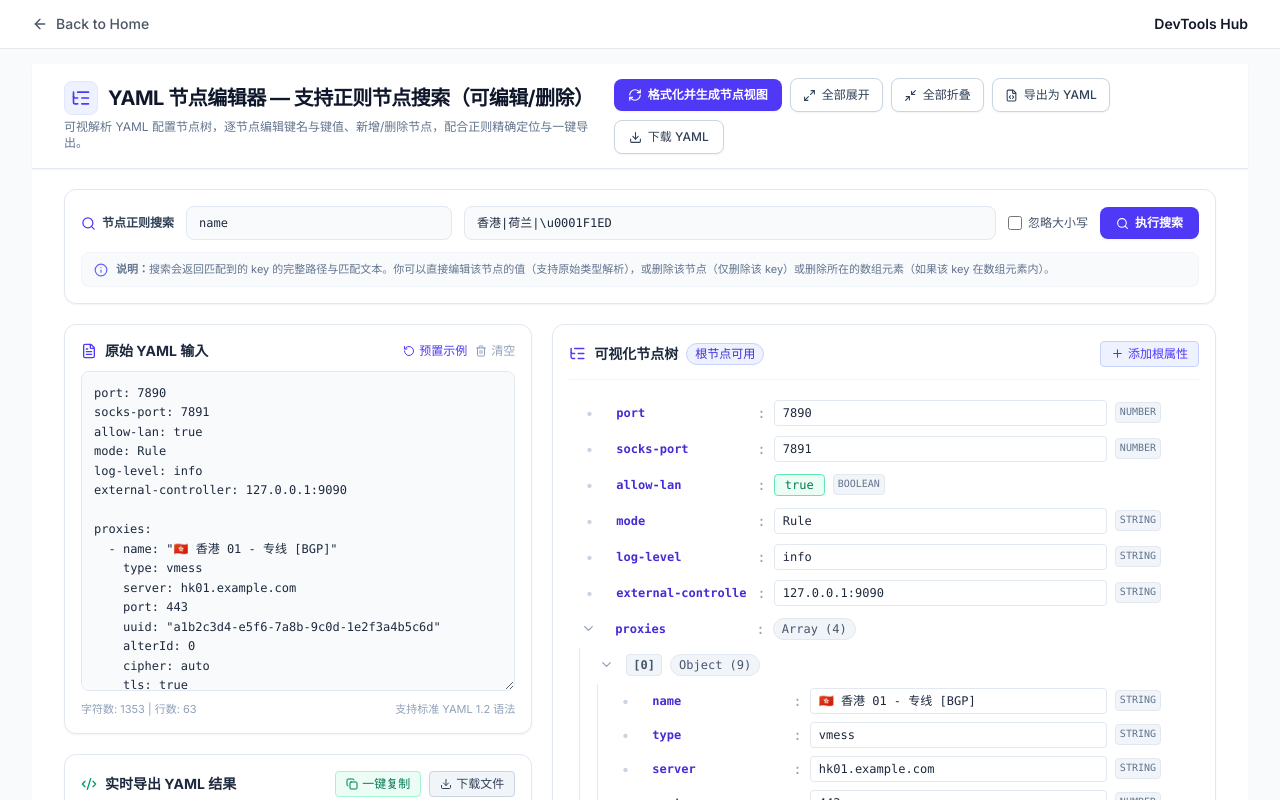
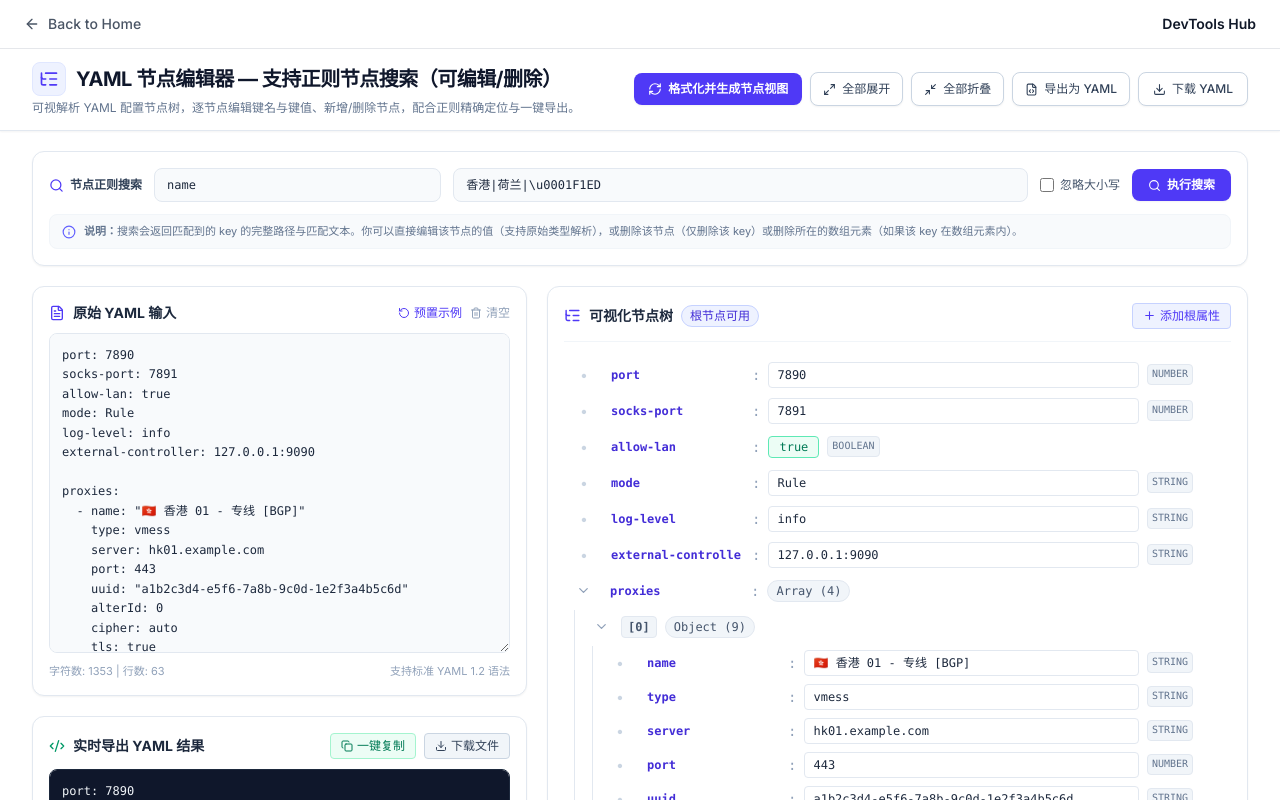
Before and after one commit to Haremend/GeminiApp-DevTools-Hub, a Next.js app: page /tools/yaml-node-editor in a window 1280 px wide. Shown: the top 800 px of the page. Built offline with nearby package versions, Linux system fonts and the light colour scheme.

Commit message:
feat(layout): apply full-width layout to YAML editor
Update the layout configuration to support full-width rendering for the YAML Node Editor, removing the 7xl max-width constraint to improve workspace usability.

```diff
--- a/app/tools/layout.tsx
+++ b/app/tools/layout.tsx
@@ -15,7 +15,8 @@ export default function ToolLayout({
   const [lastScrollY, setLastScrollY] = useState(0);
 
   // Tools that require full-width 100% screen occupancy without max-w-7xl constraint
-  const isFullWidthTool = pathname?.startsWith('/tools/text-reader');
+  const fullWidthTools = ['/tools/text-reader', '/tools/yaml-node-editor'];
+  const isFullWidthTool = fullWidthTools.some(tool => pathname?.startsWith(tool));
 
   useEffect(() => {
     const handleScroll = () => {
--- a/app/tools/yaml-node-editor/page.tsx
+++ b/app/tools/yaml-node-editor/page.tsx
@@ -816,10 +816,10 @@ export default function YamlNodeEditorPage() {
   };
 
   return (
-    <div className="min-h-screen bg-white text-slate-800 flex flex-col">
+    <div className="w-full min-h-screen bg-white text-slate-800 flex flex-col">
       {/* 头部标题与 5 大操作区 */}
-      <header className="border-b border-slate-200 bg-white sticky top-0 z-20 shadow-xs">
-        <div className="max-w-7xl w-full mx-auto px-4 sm:px-6 lg:px-8 py-3.5 flex flex-col md:flex-row md:items-center justify-between gap-3">
+      <header className="border-b border-slate-200 bg-white sticky top-0 z-20 shadow-xs w-full">
+        <div className="w-full px-4 sm:px-6 lg:px-8 py-3.5 flex flex-col md:flex-row md:items-center justify-between gap-3">
           <div>
             <div className="flex items-center gap-2.5">
               <span className="p-1.5 rounded-lg bg-indigo-50 text-indigo-600 border border-indigo-100">
@@ -884,8 +884,8 @@ export default function YamlNodeEditorPage() {
         </div>
       </header>
 
-      {/* 主工作区 */}
-      <main className="flex-1 max-w-7xl w-full mx-auto px-4 sm:px-6 lg:px-8 py-5 flex flex-col gap-5">
+      {/* 主工作区 - 100% 宽度流式自适应 */}
+      <main className="flex-1 w-full px-4 sm:px-6 lg:px-8 py-5 flex flex-col gap-5">
         {/* 顶部搜索区面板 */}
         <section className="bg-white border border-slate-200 rounded-xl p-4 shadow-xs">
           <div className="flex flex-col gap-3">
```
